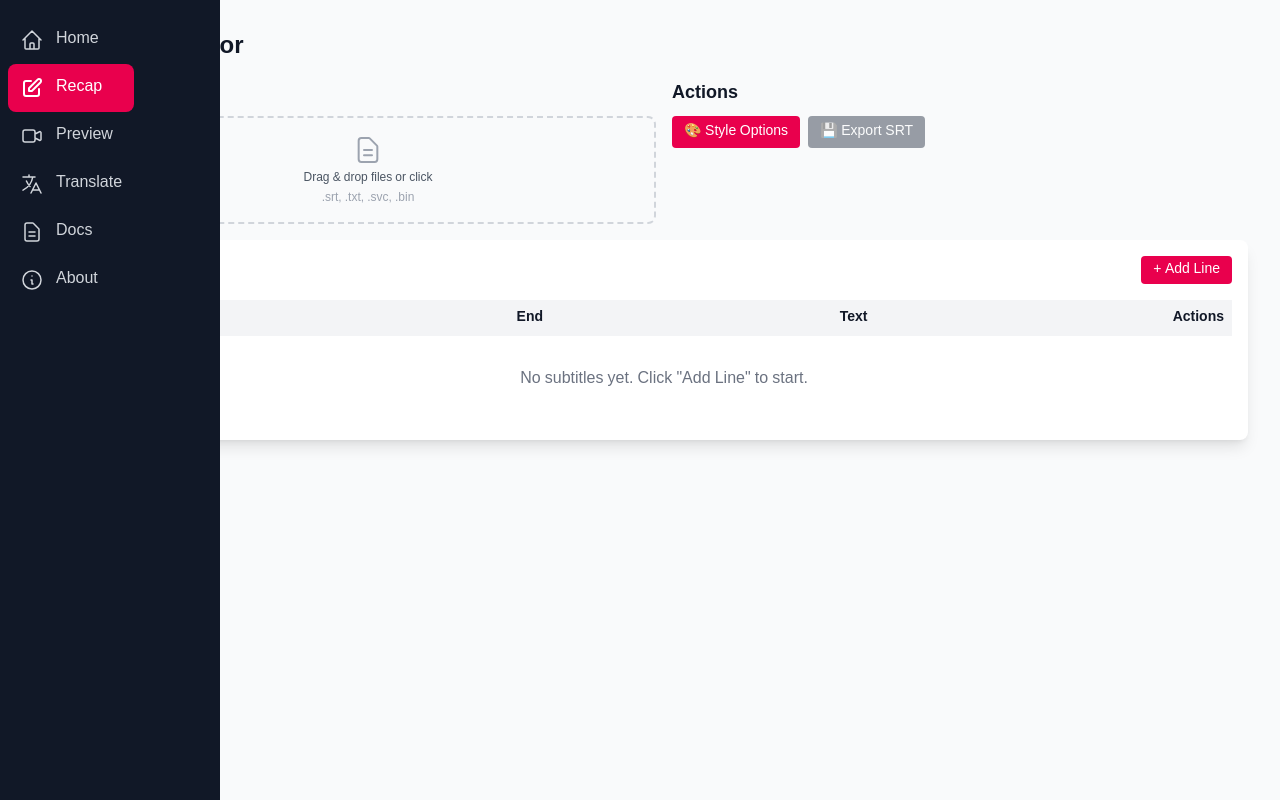
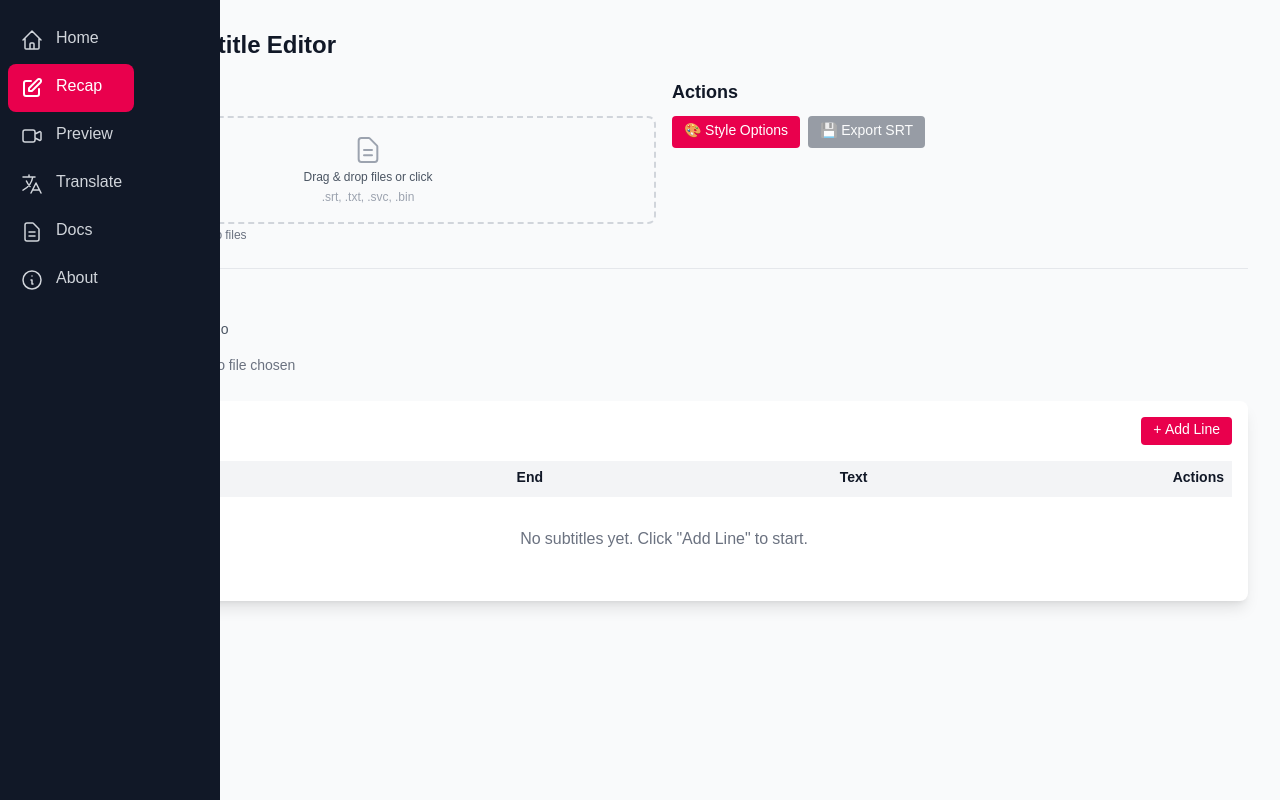
Before and after one commit to amkyawdev/recap-v3, a Next.js app: page /recap in a window 1280 px wide. Built offline with nearby package versions, Linux system fonts and the light colour scheme.

Commit message:
Add video upload and mux functionality to recap page

```diff
--- a/src/app/recap/page.tsx
+++ b/src/app/recap/page.tsx
@@ -8,6 +8,7 @@ import SideMenu from '@/components/ui/SideMenu';
 import SubtitleEditor from '@/components/subtitle/SubtitleEditor';
 import SubtitleDialog from '@/components/subtitle/SubtitleDialog';
 import MultiFileUpload from '@/components/file/MultiFileUpload';
+import RewrapMuxer from '@/components/file/RewrapMuxer';
 import { SubtitleLine, SubtitleStyle } from '@/types/subtitle';
 import { parseSRTFile } from '@/components/subtitle/SrtParser';
 import { downloadSRT } from '@/components/subtitle/SrtExporter';
@@ -27,6 +28,8 @@ export default function RecapPage() {
   const [style, setStyle] = useState<SubtitleStyle>(defaultStyle);
   const [dialogOpen, setDialogOpen] = useState(false);
   const [filename, setFilename] = useState('subtitles.srt');
+  const [videoUrl, setVideoUrl] = useState('');
+  const [muxedVideoUrl, setMuxedVideoUrl] = useState('');
 
   const handleFileUpload = async (files: File[]) => {
     const file = files[0];
@@ -39,7 +42,6 @@ export default function RecapPage() {
       setFilename(file.name);
     } else if (ext === 'txt') {
       const text = await file.text();
-      // Simple text to SRT conversion
       const textLines = text.split('\n').filter((l) => l.trim());
       const srtLines: SubtitleLine[] = textLines.map((text, index) => ({
         id: index + 1,
@@ -49,6 +51,17 @@ export default function RecapPage() {
       }));
       setLines(srtLines);
       setFilename(file.name.replace('.txt', '.srt'));
+    } else if (['mp4', 'webm', 'mkv', 'avi'].includes(ext || '')) {
+      const url = URL.createObjectURL(file);
+      setVideoUrl(url);
+    }
+  };
+
+  const handleVideoUpload = (files: File[]) => {
+    const file = files[0];
+    if (file) {
+      const url = URL.createObjectURL(file);
+      setVideoUrl(url);
     }
   };
 
@@ -72,12 +85,13 @@ export default function RecapPage() {
         <MobileButton />
 
         <div className="ml-12 p-4 md:p-8">
-          <h1 className="text-2xl font-bold text-gray-900 mb-4">Subtitle Editor</h1>
+          <h1 className="text-2xl font-bold text-gray-900 mb-4">Recap - Subtitle Editor</h1>
 
           <div className="grid grid-cols-1 lg:grid-cols-2 gap-4">
             <div>
               <h2 className="text-lg font-semibold mb-2">Upload Files</h2>
               <MultiFileUpload onUpload={handleFileUpload} />
+              <p className="text-xs text-gray-500 mt-1">Upload SRT, TXT, or Video files</p>
             </div>
 
             <div>
@@ -104,6 +118,59 @@ export default function RecapPage() {
             </div>
           </div>
 
+          {/* Video Section */}
+          <div className="mt-6 border-t pt-4">
+            <h2 className="text-lg font-semibold mb-2">Video & Mux</h2>
+            <div className="grid grid-cols-1 md:grid-cols-2 gap-4">
+              <div>
+                <p className="text-sm text-gray-600 mb-2">Current Video: {videoUrl ? 'Loaded' : 'No video'}</p>
+                <input
+                  type="file"
+                  accept="video/*"
+                  onChange={(e) => {
+                    const file = e.target.files?.[0];
+                    if (file) {
+                      setVideoUrl(URL.createObjectURL(file));
+                    }
+                  }}
+                  className="block w-full text-sm text-gray-500 file:mr-4 file:py-2 file:px-4 file:rounded file:border-0 file:text-sm file:font-semibold file:bg-strawberry-50 file:text-strawberry-700 hover:file:bg-strawberry-100"
+                />
+              </div>
+              <div className="flex items-center gap-2">
+                {videoUrl && lines.length > 0 && (
+                  <RewrapMuxer
+                    videoUrl={videoUrl}
+                    srtContent={lines.map(l => `${l.id}\n${l.startTime} --> ${l.endTime}\n${l.text}\n`).join('\n')}
+                    onComplete={(url) => {
+                      setMuxedVideoUrl(url);
+                    }}
+                  />
+                )}
+              </div>
+            </div>
+
+            {/* Video Preview */}
+            {(videoUrl || muxedVideoUrl) && (
+              <div className="mt-4">
+                <h3 className="font-semibold mb-2">Video Preview</h3>
+                {muxedVideoUrl ? (
+                  <div>
+                    <video controls className="w-full max-w-2xl rounded-lg" src={muxedVideoUrl} />
+                    <a
+                      href={muxedVideoUrl}
+                      download="video-with-subtitles.mp4"
+                      className="inline-block mt-2 px-4 py-2 bg-green-600 text-white rounded hover:bg-green-700"
+                    >
+                      ⬇️ Download Video
+                    </a>
+                  </div>
+                ) : (
+                  <video controls className="w-full max-w-2xl rounded-lg" src={videoUrl} />
+                )}
+              </div>
+            )}
+          </div>
+
           <div className="mt-4">
             <SubtitleEditor lines={lines} onChange={setLines} />
           </div>
```
